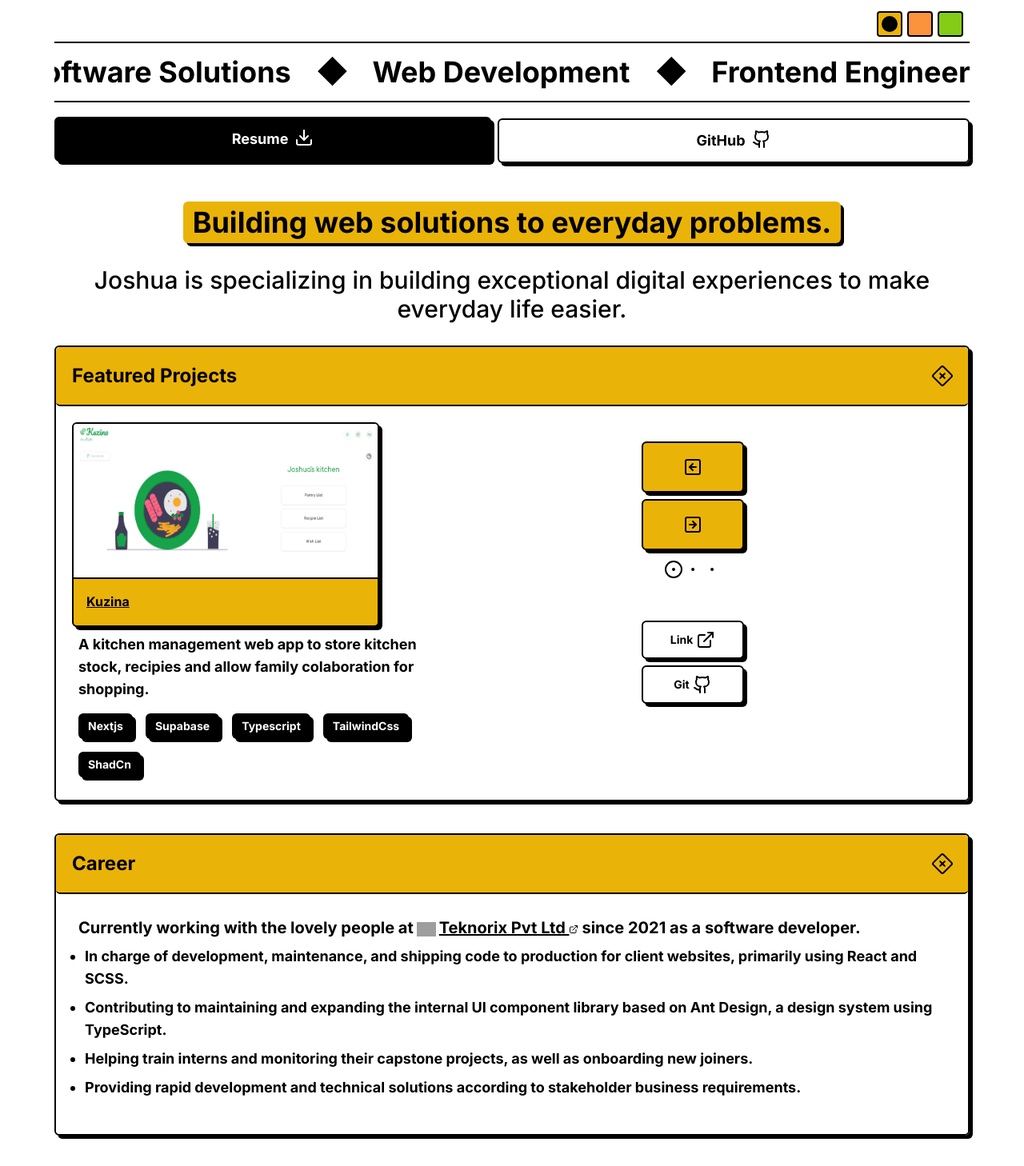
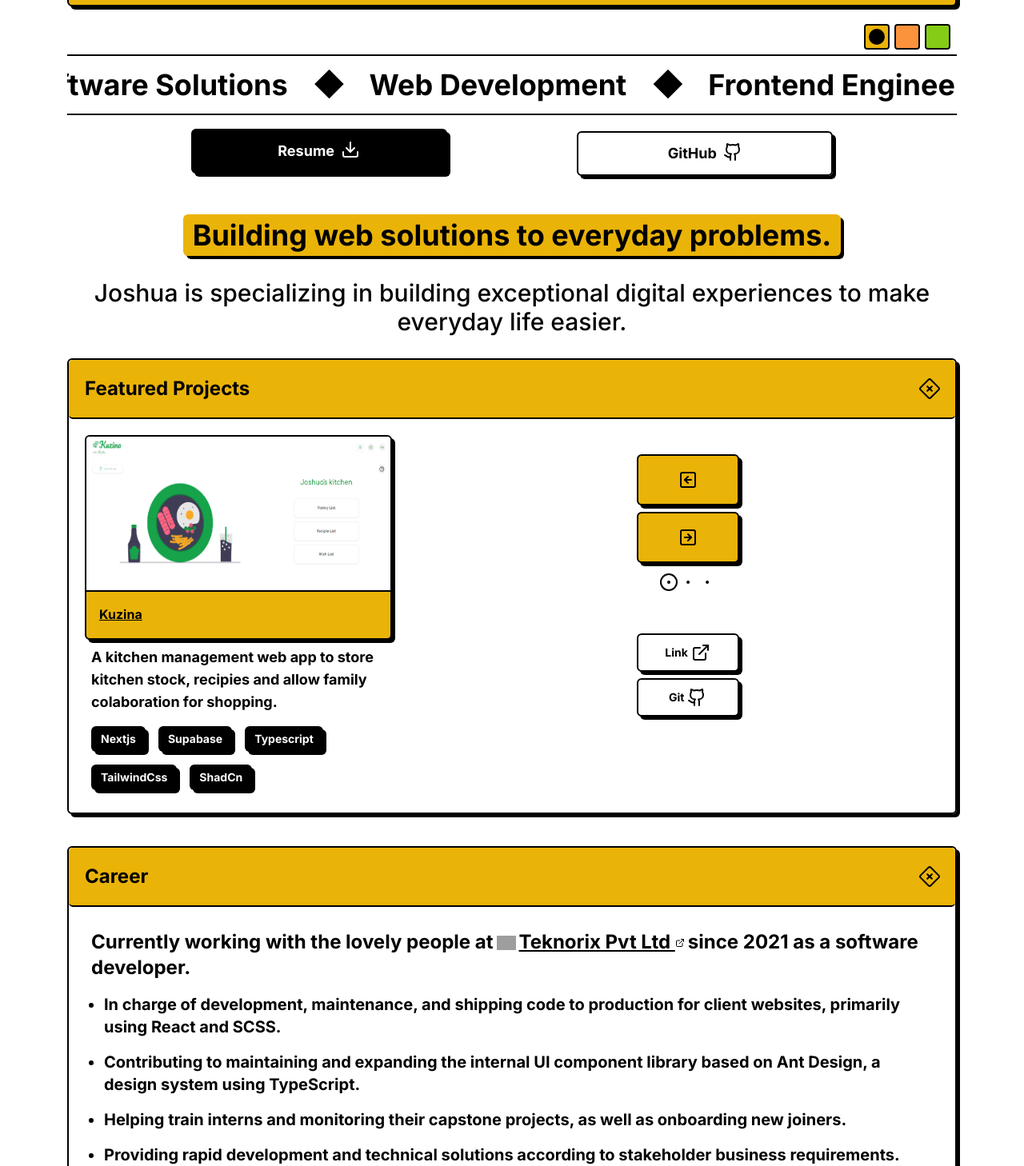
Before and after one commit to Joshuajrodrigues/dev-portfolio, a Next.js app: page / in a window 1280 px wide. Shown: the part 172-1630 px from the top of the page at 80% size. Built offline with nearby package versions, Linux system fonts and the light colour scheme; grey boxes are pictures that could not be loaded.

Commit message:
lg screen font fixes

```diff
--- a/app/layout.tsx
+++ b/app/layout.tsx
@@ -19,7 +19,7 @@
   return (
     <html lang="en">
       <body className={inter.className}>
-        <main className="flex flex-col items-center justify-center p-5 md:m-5 lg:m-12 text-black">
+        <main className="flex flex-col items-center justify-center p-5 md:m-5 lg:m-16 text-black">
           <Header />
           <section className="w-full flex justify-end">
             <ColorPicker items={["Yellow", "Orange", "Green"]} />
--- a/app/page.tsx
+++ b/app/page.tsx
@@ -32,7 +32,7 @@
         <Marquee items={marqueeItems} />
       </section>
       <section className="w-full mt-5">
-        <div className=" flex flex-col sm:flex-row justify-between items-center">
+        <div className=" flex flex-col sm:flex-row justify-between lg:justify-evenly items-center">
           <Resume />
           <Github />
         </div>
--- a/components/about.tsx
+++ b/components/about.tsx
@@ -6,7 +6,7 @@
 
 const About = () => {
   return (
-    <div className="md:p-2 md:text-lg">
+    <div className="md:p-2 md:text-lg lg:text-xl lg:p-2">
       <section className="w-full flex flex-wrap ">
         <ul className="list-disc p-2">
           <li className="mb-2">🎓Completed computer engineering in 2021.</li>
@@ -27,7 +27,7 @@
         {" "}
         <u>Tech stack:</u>{" "}
       </h3>
-      <section className="flex flex-wrap ">
+      <section className="flex flex-wrap lg:w-2/3">
         <Badge content="HTML/CSS" />
         <Badge content="Javascript" />
         <Badge content="TypeScript" />
--- a/components/accordian.tsx
+++ b/components/accordian.tsx
@@ -29,7 +29,7 @@
 
   return (
     <div
-      className={`w-full my-5 rounded-md border-2 border-black shadow-[4px_4px_0px_0px_rgba(0,0,0,1)]`}
+      className={`w-full my-5  rounded-md border-2 border-black shadow-[4px_4px_0px_0px_rgba(0,0,0,1)]`}
     >
       <button
         role="button"
@@ -50,7 +50,7 @@
         ref={contentRef}
         className={` ${
           showContent ? `h-fit` : "h-0"
-        } overflow-hidden rounded-[5px] bg-white font-bold transition-[height] ease-in-out`}
+        } overflow-hidden rounded-[5px]  bg-white font-bold transition-[height] ease-in-out`}
       >
         <div className="p-5">{answer}</div>
       </div>
--- a/components/career.tsx
+++ b/components/career.tsx
@@ -8,7 +8,7 @@
       <section className="w-full flex flex-wrap md:p-2">
         <p>
           <a
-            className="text-lg md:text-xl"
+            className="text-lg md:text-xl lg:text-2xl"
             href="https://www.teknorix.com/"
             target="_blank"
           >
@@ -27,22 +27,22 @@
             </span>
           </a>
         </p>
-        <div className=" md:text-lg  ">
-          <ul className="list-disc p-2">
-            <li className="mb-2">
+        <div className=" md:text-lg lg:text-xl ">
+          <ul className="list-disc p-2 lg:p-4">
+            <li className="mb-2 lg:mb-4">
               In charge of development, maintenance, and shipping code to
               production for client websites, primarily using React and SCSS.
             </li>
-            <li className="mb-2">
+            <li className="mb-2 lg:mb-4">
               Contributing to maintaining and expanding the internal UI
               component library based on Ant Design, a design system using
               TypeScript.
             </li>
-            <li className="mb-2">
+            <li className="mb-2 lg:mb-4">
               Helping train interns and monitoring their capstone projects, as
               well as onboarding new joiners.
             </li>
-            <li className="mb-2">
+            <li className="mb-2 lg:mb-4">
               Providing rapid development and technical solutions according to
               stakeholder business requirements.
             </li>
--- a/components/contact.tsx
+++ b/components/contact.tsx
@@ -2,13 +2,13 @@
 
 const Contact = () => {
   return (
-    <div className="flex flex-col justify-start md:text-lg md:p-2 ">
+    <div className="flex flex-col text-sm sm:text-md justify-start md:text-lg lg:text-xl md:p-2 ">
       <a
         className="flex items-center p-2"
         target="_blank"
         href="mailto:joshuarodriguesdev@gmail.com"
       >
-        <MailIcon className="mr-5" />  joshuarodriguesdev@gmail.com
+        <MailIcon className="mr-5" />  Email me
       </a>
       <a
         className="flex items-center p-2"
--- a/components/github.tsx
+++ b/components/github.tsx
@@ -6,7 +6,7 @@
     <a
       target="_blank"
       href="https://github.com/Joshuajrodrigues"
-      className="w-full  sm:ml-2 mt-2 sm:mt-0 flex cursor-pointer items-center justify-center rounded-md border-2 border-black px-10 py-3 font-bold shadow-[4px_4px_0px_0px_rgba(0,0,0,1)] transition-all hover:translate-x-[3px] hover:translate-y-[3px] hover:shadow-none"
+      className="w-full  sm:ml-2 mt-2 lg:w-80 sm:mt-0 flex cursor-pointer items-center justify-center rounded-md border-2 border-black px-10 py-3 font-bold shadow-[4px_4px_0px_0px_rgba(0,0,0,1)] transition-all hover:translate-x-[3px] hover:translate-y-[3px] hover:shadow-none"
     >
       <span className="flex text-lg font-bolder">
         GitHub <GithubIcon className="ml-2" />{" "}
--- a/components/resume.tsx
+++ b/components/resume.tsx
@@ -6,7 +6,7 @@
 export default function Resume() {
   return (
     <motion.div
-      className="w-full"
+      className="w-full lg:w-80"
       animate={{
         y: [1, 2, 3, 2, 1, -2, -3, -2],
       }}
@@ -18,7 +18,7 @@
       }}
     >
       <Button
-        className="text-white bg-black w-full  flex items-center justify-center "
+        className="text-white bg-black w-full lg:w-80 flex items-center justify-center "
         ariaLabel="Click to download resume"
         onClick={() => {
           let a = document.createElement("a");
```
